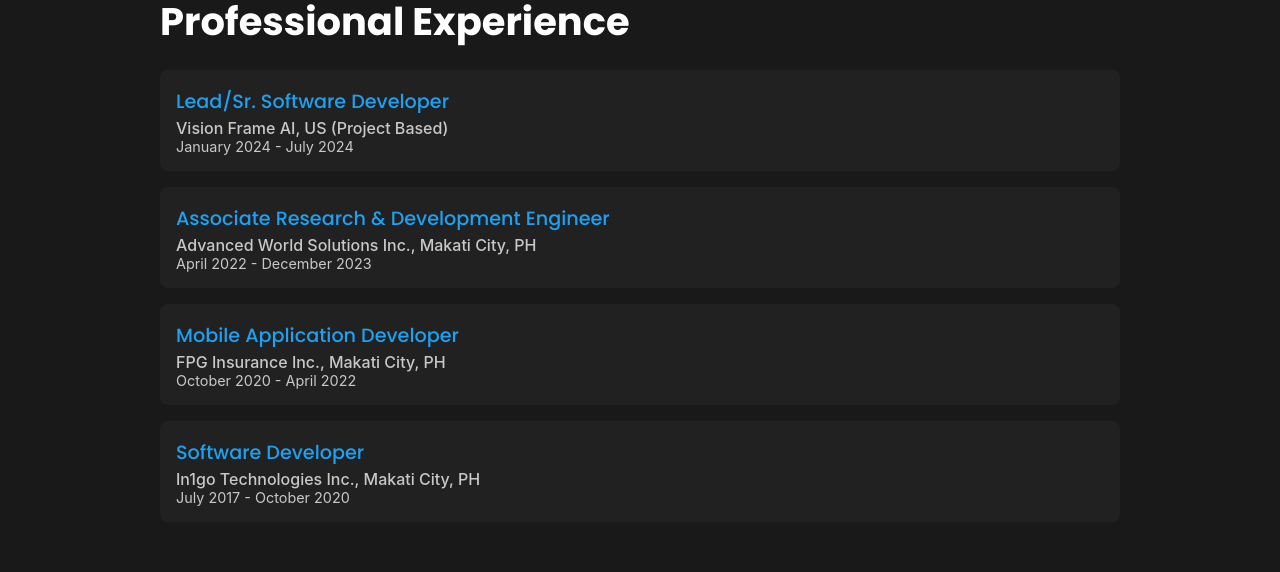
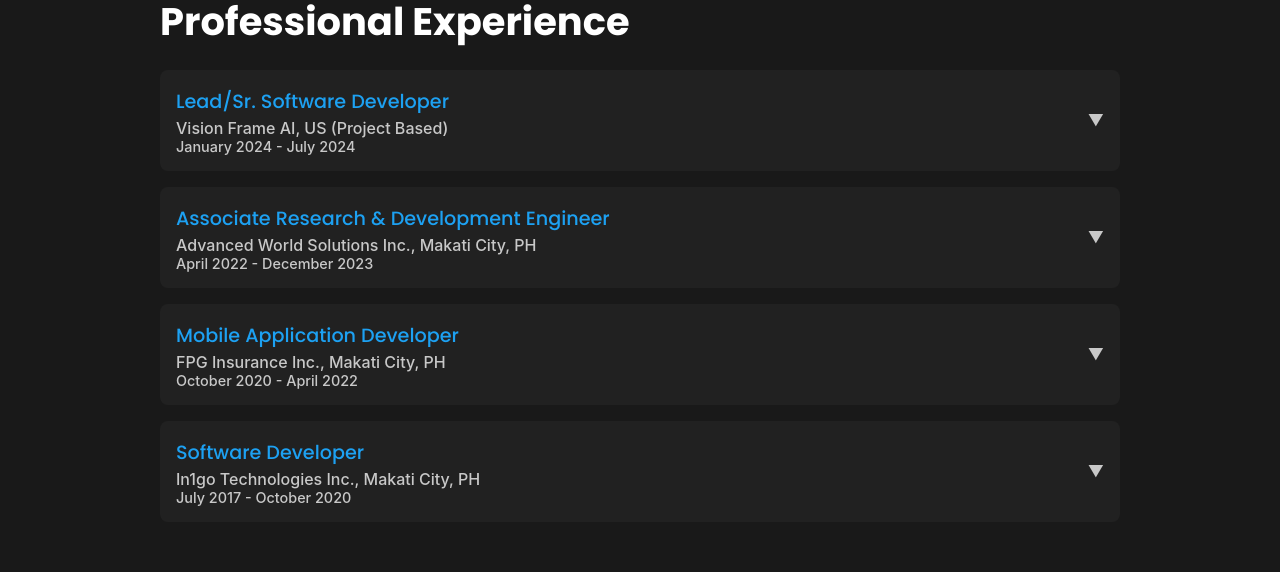
Before and after one commit to jmguillen1996/portfolio, a React (Create React App) app: page / in a window 1280 px wide. Shown: the part 2456-3028 px from the top of the page. Built offline with nearby package versions, Linux system fonts and the light colour scheme.

Commit message:
Created expandable container.

```diff
--- a/src/Components/HomeExperience.js
+++ b/src/Components/HomeExperience.js
@@ -1,8 +1,23 @@
-import React from "react";
+import React, { useState, useEffect } from "react";
 import "./Styles/HomeExperience.css";
 import work_history from "../Data/work_history.json";
 
 const HomeExperience = () => {
+    // Initialize 'open' state with an array of 'false' values
+    const [open, setOpen] = useState([]);
+
+    // Initialize 'open' state to have 'false' for each work history entry
+    useEffect(() => {
+        setOpen(new Array(work_history.length).fill(false));
+    }, []);
+
+    // Toggle the 'open' state for the specific index
+    const toggle = (i) => {
+        const copyOpen = [...open]; // Copy the state array to avoid mutating it
+        copyOpen[i] = !copyOpen[i]; // Toggle the specific index
+        setOpen(copyOpen); // Update the state
+    }
+
     return (
         <div className="experience-container">
             <h2>Work History</h2>
@@ -11,15 +26,24 @@
                 {
                     work_history.map(
                         (work, index) => (
-                            <div className="work-item" key={index}>
+                            <div className="work-item-parent" key={index}>
+                                <div className={`work-header ${open[index] ? 'open' : ''}`} onClick={() => toggle(index)}>
+                                    <div className="work-header-content">
                                         <h1 className="work-position">
-                                    {work.position}
+                                            {work.position} {/*   */}
                                         </h1>
                                         <div className="work-address">
                                             {work.company}, {work.address} {work.others}
                                         </div>
                                         <div className="work-timeline">
                                             {work.timeline}
+                                        </div>
+                                    </div>
+                                    <div className="header-indicator">
+                                        {open[index] ? "▲" : "▼"}
+                                    </div>
+                                </div>
+                                <div className={`work-content ${open[index] ? 'open' : ''}`}>
                                 </div>
                             </div>
                         )
--- a/src/Components/Styles/HomeExperience.css
+++ b/src/Components/Styles/HomeExperience.css
@@ -1,7 +1,6 @@
 .experience-container {
     background-color: rgb(25, 25, 25);
     width: 100%;
-    top: 0;
     padding-top: 5rem;
     padding-bottom: 5rem;
 }
@@ -33,32 +32,64 @@
     gap: 1rem;
 }
 
-.work-item {
+.work-header {
     background-color: rgb(33, 33, 33);
     padding: 1rem;
     border-radius: 0.5rem;
+    cursor: pointer;
+    display: flex;
+    flex-direction: row;
+    align-items: center;
+    justify-content: space-between;
 }
 
-.work-item .work-position {
+.work-header .work-position {
     margin: 0;
     font-size: 1.2rem;
     font-weight: 500;
     color: rgb(29, 161, 242);
+    cursor: pointer;
 }
 
-.work-item:hover {
+.work-header:hover {
     background-color: rgb(41, 41, 41);
 }
 
-.work-address {
+.work-header.open {
+    border-bottom-left-radius: 0;
+    border-bottom-right-radius: 0;
+}
+
+.work-header.open:hover {
+    background-color: rgb(33, 33, 33);
+}
+
+.work-address, .work-timeline {
     color: rgb(200, 200, 200);
     font-size: 1rem;
     font-weight: 500;
 }
 
 .work-timeline {
+    font-size: 0.9rem;
+}
+
+.work-content {
+    background-color: rgb(41, 41, 41);
+    height: 0px;
+    width: 100%;
+    transition: all 0.5s cubic-bezier(0, 1, 0, 1);
+    border-bottom-left-radius: 0.5rem;
+    border-bottom-right-radius: 0.5rem;
+}
+
+.work-content.open {
+    height: 100px;
+    transition: all 0.5s cubic-bezier(1. 0, 1, 0);
+}
+
+.header-indicator {
     color: rgb(200, 200, 200);
-    font-size: 0.9rem;
 }
 
 @media (max-width: 1450px) {
@@ -116,16 +147,12 @@
 }
 
 @media (max-width: 682px) {
-
-
     .experience-container h1 {
         font-size: 2rem;
     }
-
 }
 
 @media (max-width: 670px) {
-
     .experience-container h2 {
         font-size: 1.5rem;
     }
@@ -133,5 +160,4 @@
     .experience-container h1 {
         font-size: 1.5rem;
     }
-
 }
```
Lines whose indentation alone changed are shown as unchanged.
